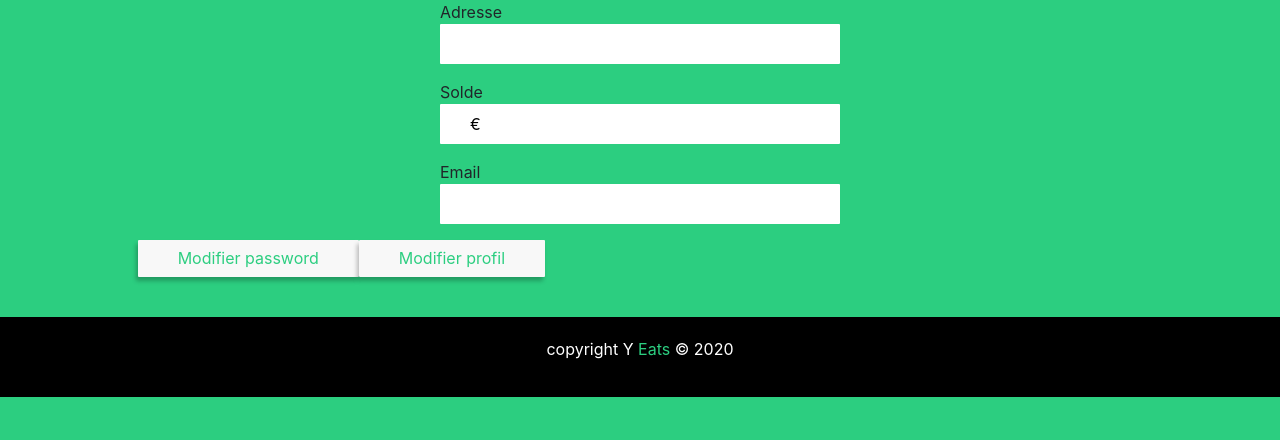
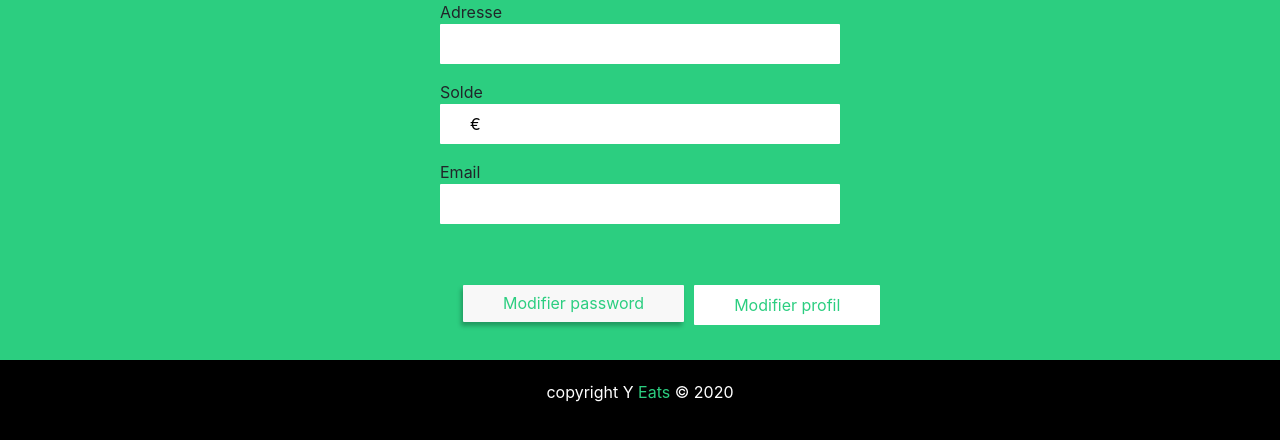
Before and after one commit to loux22/resto_delivery, a Symfony app: template delivery/templates/member/profil.html.twig in a window 1280 px wide. Shown: the part 366-806 px from the top of the page. Before the commit the page ends 763 px from the top, so only its background shows below. Run offline with Twig, Linux system fonts and the light colour scheme; the template is opened without the code that fills it, so the values that code supplies are empty; form fields are guessed from the names that the template uses; some libraries are stand-ins or nearby versions.

Commit message:
un peu mieux pour les boutons de profil

```diff
--- a/delivery/public/css/profilMember.css
+++ b/delivery/public/css/profilMember.css
@@ -94,12 +94,12 @@ body{
     padding: 50px;
     /* width: 50px; */
 }
-.button1{
+/* .button1{
     display: flex;
     justify-content: flex-end;
     padding-right: 35px;
     /* padding: 10px 40px; */
-}
+} */
 .button1 button{
         width: auto;
         height: 37px;
@@ -117,10 +117,10 @@ body{
         box-shadow: -2px 4px 4px rgba(0, 0, 0, 0.25);
         border-radius: 1px;
 }
-.button2{
+/* .button2{
     display: flex;
     justify-content: flex-start;
-}
+} */
 .button2 button{
     width: auto;
     height: 37px;
@@ -299,15 +299,24 @@ body{
                 inset 2px 2px 3px rgba(0, 0, 0, .6);
 }
 .container__bottom--button2{
-    display: grid;
-    grid-template-columns: 1fr 1fr;
-    justify-content: center;
+    display: flex;
+    /* justify-content: space-around; */
+    text-align: center;
+    padding: 40px 0% 30px 35%;
+    width: 100%;
 }
 
+.button1{
+    padding: 5px;
+}
+.button2{
+    padding: 5px;
+}
+.button2  button{
 
-.button2  button{
-    display: flex;
-    justify-content: flex-start;
+}
+.button3{
+    padding: 5px;
 }
 /* .button3  button{
     display: flex;
--- a/delivery/templates/member/profil.html.twig
+++ b/delivery/templates/member/profil.html.twig
@@ -107,18 +107,14 @@
 </div>
 
 <div class="container__bottom--button2">
-    <div class="button3" style="
-    display: flex;
-    justify-content: flex-end;
-    margin: 0px 60px 40px 0px">
+    <div class="button3">
         <button class="buttonProfil-js none favorite styled2" type="submit">Voir profil</button>
-
+    </div>
     <div class="button2 buttonUpdatePassword-js">
         <button class="favorite styled2" type="submit">Modifier password</button>
     </div>
     <div class="button1">
         <button class="buttonUpdateProfil-js favorite styled2" type="submit">Modifier profil</button>
-    </div>
     </div>
 </div>
 {% endblock %}
```
